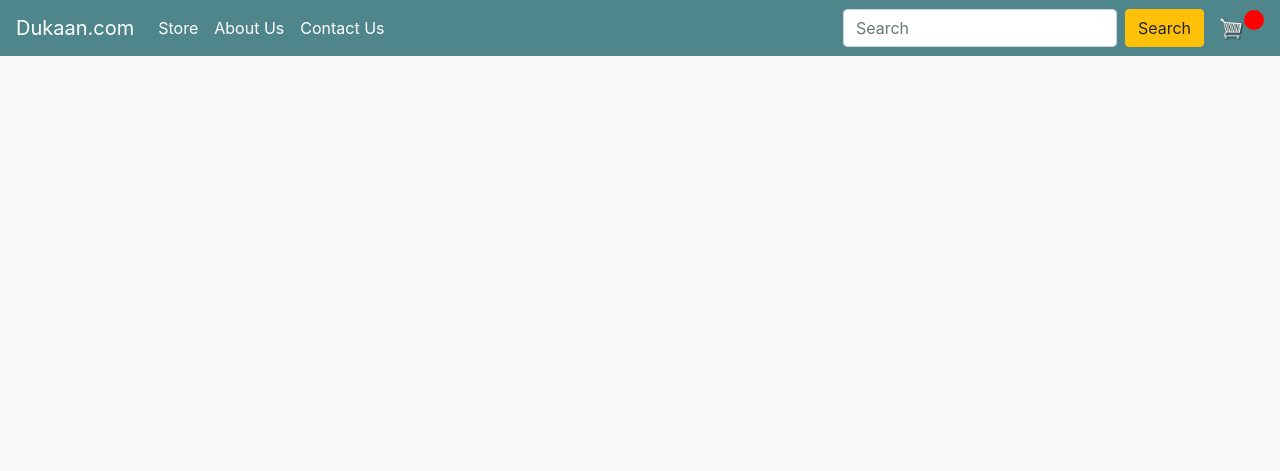
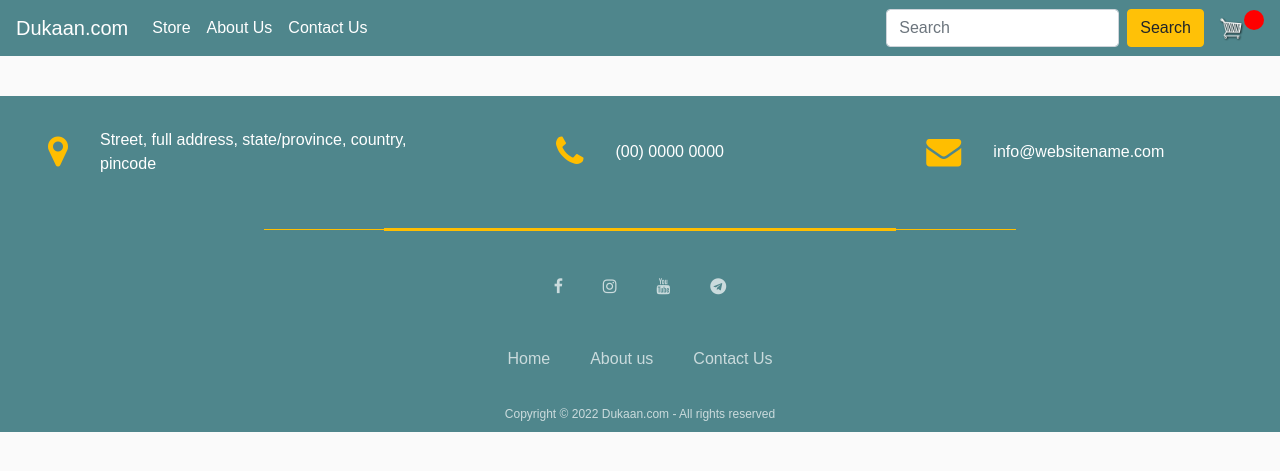
Before and after one commit to shourya2006/Dukaan.com, a Django app: template ecommerce/store/templates/store/main.html in a window 1280 px wide. Shown: the top 471 px of the page. Run offline with Django 3.2, Linux system fonts and the light colour scheme; the template is opened without the code that fills it, so the values that code supplies are empty; some libraries are stand-ins or nearby versions.

Commit message:
Added footer...

```diff
--- a/ecommerce/static/css/main.css
+++ b/ecommerce/static/css/main.css
@@ -1,44 +1,49 @@
-body{
+body {
   background-color: hsl(0, 0%, 98%);
 }
 
-h1,h2,h3,h4,h5,h6{
-	color:hsl(0, 0%, 30%);
+h1,
+h2,
+h3,
+h4,
+h5,
+h6 {
+  color: hsl(0, 0%, 30%);
 }
 
-.box-element{
-	box-shadow:hsl(0, 0%, 80%) 0 0 16px;
+.box-element {
+  box-shadow: hsl(0, 0%, 80%) 0 0 16px;
   background-color: #fff;
   border-radius: 4px;
   padding: 10px;
 }
 
-.thumbnail{
+.thumbnail {
   width: 100%;
   height: 200px;
-	-webkit-box-shadow: -1px -3px 5px -2px rgba(214,214,214,1);
-    -moz-box-shadow: -1px -3px 5px -2px rgba(214,214,214,1);
-    box-shadow: -1px -3px 5px -2px rgba(214,214,214,1);
+  -webkit-box-shadow: -1px -3px 5px -2px rgba(214, 214, 214, 1);
+  -moz-box-shadow: -1px -3px 5px -2px rgba(214, 214, 214, 1);
+  box-shadow: -1px -3px 5px -2px rgba(214, 214, 214, 1);
 }
 
-.product{
+.product {
   border-radius: 0 0 4px 4px;
 }
 
-.bg-dark{
-	background-color: #4f868c!important;
+.bg-dark {
+  background-color: #4f868c !important;
 }
 
-#cart-icon{
-	width:25px;
+#cart-icon {
+  width: 25px;
   display: inline-block;
   margin-left: 15px;
 }
 
-#cart-total{
+#cart-total {
   display: block;
   text-align: center;
-	color:#fff;
+  color: #fff;
   background-color: red;
   width: 20px;
   height: 20px;
@@ -46,54 +51,205 @@ h1,h2,h3,h4,h5,h6{
   font-size: 12px;
 }
 
-.col-lg-4, .col-lg-6, .col-lg-8, .col-lg-12{
+.col-lg-4,
+.col-lg-6,
+.col-lg-8,
+.col-lg-12 {
   margin-top: 10px;
 }
 
-.btn{
+.btn {
   border-radius: 0;
 }
 
-.row-image{
+.row-image {
   width: 100px;
 }
 
-.form-field{
-	width:250px;
+.form-field {
+  width: 250px;
   display: inline-block;
   padding: 5px;
 }
 
-.cart-row{
+.cart-row {
   display: flex;
   align-items: flex-stretch;
   padding-bottom: 10px;
   margin-bottom: 10px;
   border-bottom: 1px solid #ececec;
-
 }
 
-.quantity{
+.quantity {
   display: inline-block;
   font-weight: 700;
-	padding-right:10px;
-
-
+  padding-right: 10px;
 }
 
-.chg-quantity{
+.chg-quantity {
   width: 12px;
   cursor: pointer;
   display: block;
   margin-top: 5px;
-	transition:.1s;
+  transition: 0.1s;
 }
 
-.chg-quantity:hover{
-	opacity: .6;
+.chg-quantity:hover {
+  opacity: 0.6;
 }
 
+.hidden {
+  display: none !important;
+}
+*,
+*:after,
+*:before {
+  -webkit-box-sizing: border-box;
+  -moz-box-sizing: border-box;
+  box-sizing: border-box;
+}
+body {
+  margin: 0;
+  overflow-x: hidden !important;
+  box-sizing: border-box;
+  font-family: "Source Sans Pro", sans-serif;
+}
 
-.hidden{
-	display: none!important;
+a {
+  text-decoration: none;
+  outline: none !important;
+  color: #fff;
 }
+
+.border-shape {
+  background: #ffbe00 none repeat scroll 0 0;
+  color: #fff;
+  display: block;
+  height: 3px;
+  left: 0;
+  margin: 20px auto;
+  position: relative;
+  right: 0;
+  text-align: center;
+  top: 0;
+  width: 80px;
+}
+
+.border-shape::before {
+  background: #ffbe00 none repeat scroll 0 0;
+  bottom: 0;
+  content: "";
+  height: 1px;
+  left: 80px;
+  margin: 0 auto;
+  position: absolute;
+  text-align: center;
+  top: 1px;
+  width: 100px;
+}
+
+.border-shape::after {
+  background: #ffbe00 none repeat scroll 0 0;
+  bottom: 0;
+  content: "";
+  height: 1px;
+  margin: 0 auto;
+  position: absolute;
+  right: 80px;
+  text-align: center;
+  top: 1px;
+  width: 100px;
+}
+
+/*FOOTER*/
+footer {
+  width: 100%;
+  background-color: #4f868c;
+  color: #fff;
+}
+
+.top_header {
+  padding: 2rem;
+  display: flex;
+  align-items: center;
+  justify-content: center;
+  position: relative;
+}
+
+.top_header section {
+  display: flex;
+  align-items: center;
+  justify-content: center;
+  width: 100%;
+}
+
+.top_header span {
+  padding: 0 1rem;
+}
+
+.top_header .fa {
+  color: #ffbe00;
+  font-size: 35px;
+}
+
+footer .border-shape {
+  width: 40%;
+}
+
+footer .border-shape::before {
+  width: 100%;
+  left: 120px;
+}
+
+footer .border-shape::after {
+  width: 100%;
+  right: 120px;
+}
+
+footer .bottom_content section {
+  padding: 1.5rem 2rem;
+  display: flex;
+  align-items: center;
+  justify-content: Center;
+}
+
+.bottom_content a {
+  margin: 0 20px;
+  color: rgba(255, 255, 255, 0.7);
+  transition: 0.5s;
+}
+
+.bottom_content a:hover {
+  color: rgba(255, 255, 255, 1);
+}
+
+.copyright {
+  padding: 0.8em 0;
+  background-color: #4f868c;
+  text-align: center;
+  color: rgba(255, 255, 255, 0.7);
+  font-size: 12px;
+}
+
+@media (max-width: 820px) {
+  .top_header {
+    padding: 1rem;
+    display: block;
+  }
+
+  .top_header section {
+    margin: 40px 0;
+    align-items: left;
+    justify-content: left;
+  }
+  footer .bottom_content section {
+    padding: 1rem;
+    display: block;
+  }
+  footer .bottom_content section a {
+    padding: 1rem;
+    font-size: 12px;
+    margin: 0 5px;
+    display: inline-block;
+  }
+}
--- a/ecommerce/store/templates/store/main.html
+++ b/ecommerce/store/templates/store/main.html
@@ -3,7 +3,8 @@
 <html>
 
 <head>
-  <title>Online Shopping Site for Mobiles, Electronics, Furniture, Grocery, Lifestyle, Books &amp; More. Best Offers! | Dukan.com</title>
+  <title>Online Shopping Site for Mobiles, Electronics, Furniture, Grocery, Lifestyle, Books &amp; More. Best Offers! |
+    Dukan.com</title>
 
   <meta name="viewport" content="width=device-width, initial-scale=1, maximum-scale=1, minimum-scale=1" />
 
@@ -80,8 +81,8 @@
         </li>
 
       </ul>
-      <form class="form-inline" method= POST action = "{% url 'search' %}">{% csrf_token %}
-        <input class="form-control mr-sm-2" type="search" placeholder="Search" aria-label="Search" name = "searched">
+      <form class="form-inline" method=POST action="{% url 'search' %}">{% csrf_token %}
+        <input class="form-control mr-sm-2" type="search" placeholder="Search" aria-label="Search" name="searched">
         <button class="btn btn-warning my-2 my-sm-0 rounded" type="submit">Search</button>
       </form>
       <div class="form-inline my-2 my-lg-0">
@@ -98,7 +99,44 @@
     <br />
     {% block content %} {% endblock content %}
   </div>
+  <!--FONT AWESOME-->
+  <link rel="stylesheet" href="https://cdnjs.cloudflare.com/ajax/libs/font-awesome/4.7.0/css/font-awesome.min.css">
 
+
+  <!--FOOTER-->
+  <footer class="mt-3">
+    <div class="top_header">
+      <section>
+        <span><i class="fa fa-map-marker"></i></span>
+        <span>Street, full address, state/province, country, pincode</span>
+      </section>
+      <section>
+        <span><i class="fa fa-phone"></i></span>
+        <span>(00) 0000 0000</span>
+      </section>
+      <section>
+        <span><i class="fa fa-envelope"></i></span>
+        <span>info@websitename.com</span>
+      </section>
+    </div>
+    <span class="border-shape"></span>
+    <div class="bottom_content">
+      <section>
+        <a href="#"><i class="fa fa-facebook"></i></a>
+        <a href="#"><i class="fa fa-instagram"></i></a>
+        <a href="https://www.youtube.com/c/CyberProgrammer" target="_blank"><i class="fa fa-youtube"></i></a>
+        <a href="#"><i class="fa fa-telegram"></i></a>
+      </section>
+      <section>
+        <a href="{% url 'store'%}">Home</a>
+        <a href="{% url 'AboutUs' %}">About us</a>
+        <a href="{% url 'ContactUs' %}">Contact Us</a>
+      </section>
+    </div>
+    <div class="copyright">
+      Copyright © 2022 Dukaan.com - All rights reserved
+    </div>
+  </footer>
   <script src="https://code.jquery.com/jquery-3.4.1.slim.min.js"
     integrity="sha384-J6qa4849blE2+poT4WnyKhv5vZF5SrPo0iEjwBvKU7imGFAV0wwj1yYfoRSJoZ+n"
     crossorigin="anonymous"></script>
```
Also changed, not shown: ecommerce/db.sqlite3. Lines whose indentation alone changed are shown as unchanged.
